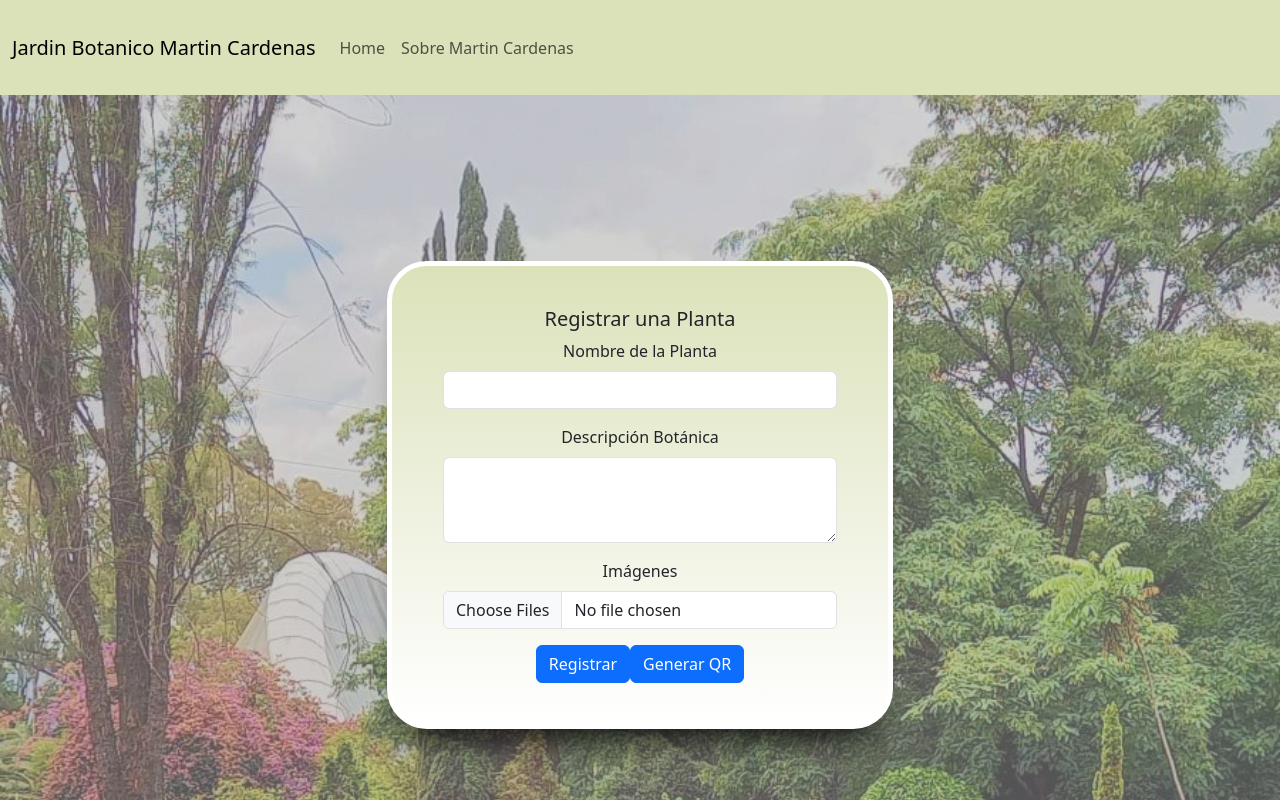
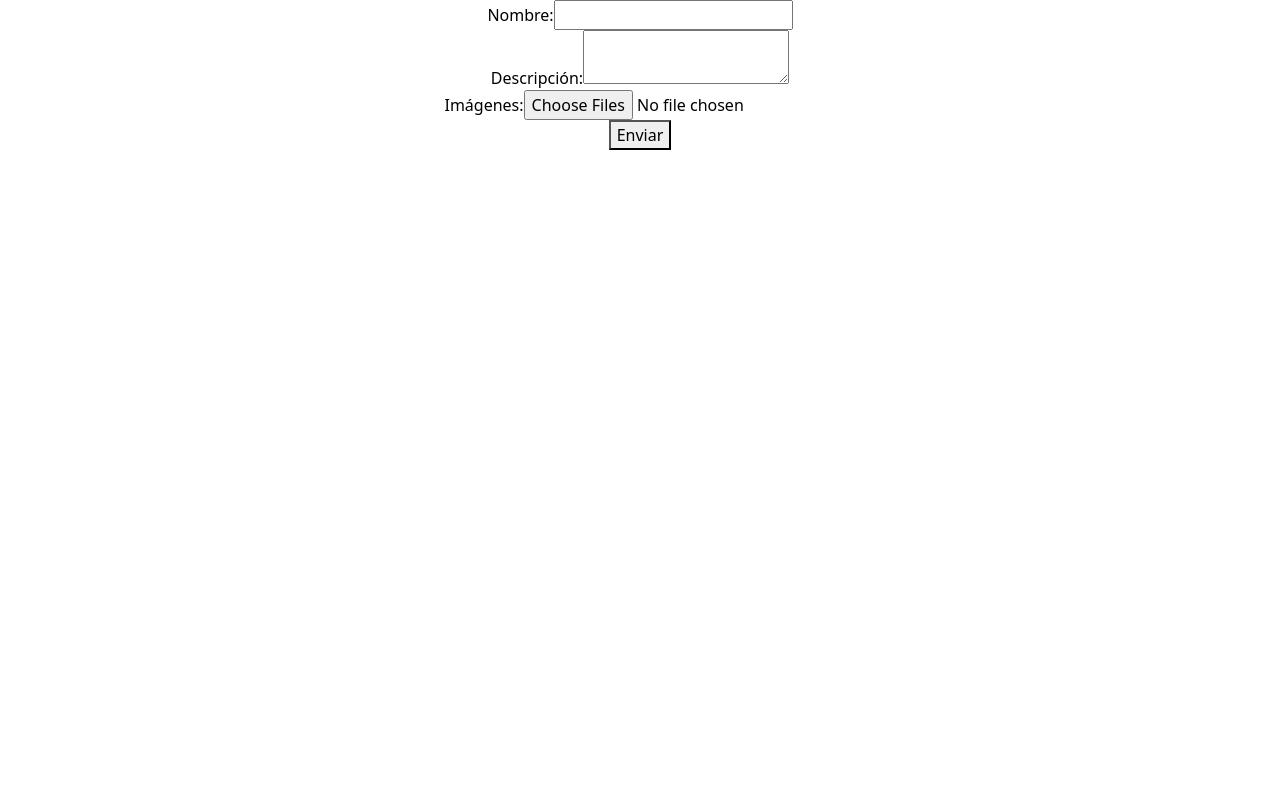
Before and after one commit to BrandonStambuk/ARQUI, a React (Create React App) app in the folder frontend/: page /register in a window 1280 px wide. Shown: the top 800 px of the page. Built offline with nearby package versions, Linux system fonts and the light colour scheme.

Commit message:
Funcionalidad de almacenar varias imagenes por cada planta

```diff
--- a/frontend/src/components/RegisterPlant.js
+++ b/frontend/src/components/RegisterPlant.js
@@ -7,126 +7,59 @@ import axios from "axios";
 
 const endpoint = "http://127.0.0.1:8000/api";
 
-function RegisterPlant() {
-  const [plantData, setPlantData] = useState({
-    nombre: "",
-    //scientificName: "",
-    descripcion: "",
-    //purpose: "",
-    //howToUse: "",
-    imagen: [],
-  });
+const RegisterPlant = () => {
+  const [nombre, setNombre] = useState('');
+  const [descripcion, setDescripcion] = useState('');
+  const [imagenes, setImagenes] = useState([]);
 
-  /*const handleStorePlanta = async () => {
-    e.preventDefault();
-    console.log("Datos de la planta:", plantData);
-    await axios.post(`${endpoint}/plantas`, plantData);
-  }*/
+  const handleSubmit = async (e) => {
+      e.preventDefault();
 
-  const handleInputChange = (e) => {
-    const { name, value } = e.target;
-    setPlantData({
-      ...plantData,
-      [name]: value,
-    });
+      const formData = new FormData();
+      formData.append('nombre', nombre);
+      formData.append('descripcion', descripcion);
+
+      for (const imagen of imagenes) {
+          formData.append('imagenes[]', imagen);
+      }
+
+      try {
+          const response = await axios.post(`${endpoint}/insertarPlanta`, formData, {
+              headers: {
+                  'Content-Type': 'multipart/form-data',
+              },
+          });
+
+          console.log(response.data);
+      } catch (error) {
+          console.error('Error al enviar la solicitud:', error);
+      }
   };
 
-  const handleImageChange = (e) => {
-    const files = e.target.files;
-    setPlantData({
-      ...plantData,
-      images: files,
-    });
-  };
-
-  const handleSubmit = async(e) => {
-    e.preventDefault();
-    // Realiza la lógica de registro aquí, por ejemplo, envía los datos al servidor
-    console.log("Datos de la planta:", plantData);
-
-
-    try {
-      const formData = new FormData();
-      formData.append("nombre", plantData.nombre);
-      formData.append("descripcion", plantData.descripcion);
-      formData.append("imagen", plantData.imagen[0]);
-      console.log(formData);
-      const res = await axios.post(`${endpoint}/insertarPlanta`, formData);
-      console.log(res);
-      console.log("hola");
-    } catch (err) {
-      console.log(err);
-    }
-    //await axios.post(`${endpoint}/insertarPlanta`, plantData);
-
-  };
-
-  const estiloFondo = {
-    backgroundImage: `url(${jardin2})`,
-    backgroundSize: "cover",
-    backgroundPosition: "center",
-    height: "200vh",
-  };
-
-  const contenedorPrincipal = {
-    padding: 0,
-    margin: 0,
+  const handleImagenesChange = (e) => {
+      setImagenes([...e.target.files]);
   };
 
   return (
-    <div style={{ ...contenedorPrincipal, ...estiloFondo }}>
-      <Navbar />
-      <div className="container">
-        <div className="row justify-content-center align-items-center vh-100">
-          <div className="col-md-6">
-            <div className="card text-center">
-              <div className="card-body">
-                <h5 className="card-titulo">Registrar una Planta</h5>
-                <form onSubmit={handleSubmit}>
-                  <div className="mb-3">
-                    <label htmlFor="nombre" className="form-label">Nombre de la Planta</label>
-                    <input
-                      type="text"
-                      className="form-control"
-                      id="nombre"
-                      name="nombre"
-                      value={plantData.nombre}
-                      onChange={handleInputChange}
-                    />
-                  </div>
 
-                  <div className="mb-3">
-                    <label htmlFor="descripcion" className="form-label">Descripción Botánica</label>
-                    <textarea
-                      className="form-control"
-                      id="descripcion"
-                      name="descripcion"
-                      rows="3"
-                      value={plantData.descripcion}
-                      onChange={handleInputChange}
-                    ></textarea>
-                  </div>
-
-                  <div className="mb-3">
-                    <label htmlFor="imagen" className="form-label">Imágenes</label>
-                    <input
-                      type="file"
-                      className="form-control"
-                      id="imagen"
-                      name="imagen"
-                      multiple
-                      onChange={handleImageChange}
-                    />
-                  </div>
-                  <button type="submit" className="btn btn-primary">Registrar</button>
-                  <button type="submit" className="btn btn-primary">Generar QR</button>
-                </form>
-              </div>
-            </div>
-          </div>
-        </div>
-      </div>
-    </div>
+      <form onSubmit={handleSubmit}>
+            <label>
+                Nombre:
+                <input type="text" value={nombre} onChange={(e) => setNombre(e.target.value)} />
+            </label>
+            <br />
+            <label>
+                Descripción:
+                <textarea value={descripcion} onChange={(e) => setDescripcion(e.target.value)} />
+            </label>
+            <br />
+            <label>
+                Imágenes:
+                <input type="file" multiple onChange={handleImagenesChange} />
+            </label>
+            <br />
+            <button type="submit">Enviar</button>
+        </form>
   );
 }
 
```
Also changed, not shown: 2 other files (tests, documents, lock files or other folders).
